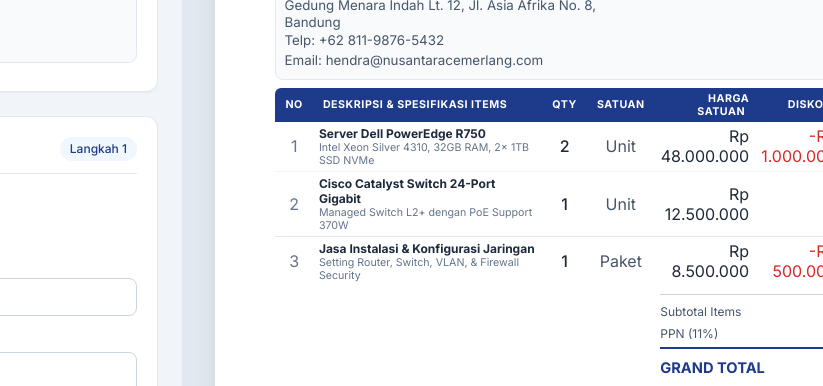
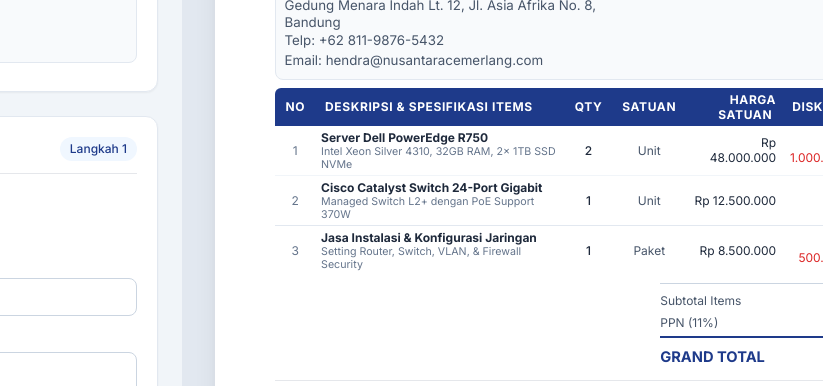
Before and after one commit to ali-electric/Penawaran-harga, a plain HTML site: page index.html in a window 1280 px wide. Shown: the part 386-772 px from the top of the page, 457-1280 px from the left. Drawn offline with nearby package versions, Linux system fonts and the light colour scheme.

Commit message:
Update table cell styles and font sizes

```diff
--- a/index.html
+++ b/index.html
@@ -838,16 +838,16 @@
                     const itemTotal = (item.qty * item.price) - item.discount;
                     tableRowsHtml += `
                         <tr class="border-b border-slate-100">
-                            <td class="py-1 px-1.5 text-center text-slate-500"><span contenteditable="true" class="focus:outline-none focus:bg-amber-50 rounded">${actualIdx}</span></td>
+                            <td class="py-1 px-1.5 text-center text-slate-500" style="font-size: ${tableFontPt}pt"><span contenteditable="true" class="focus:outline-none focus:bg-amber-50 rounded">${actualIdx}</span></td>
                             <td class="py-1 px-1.5">
                                 <strong contenteditable="true" class="text-slate-800 block focus:outline-none focus:bg-amber-50 rounded" style="font-size: ${tableFontPt}pt">${escapeHtml(item.name)}</strong>
                                 ${item.desc ? `<span contenteditable="true" class="text-slate-500 block whitespace-pre-line focus:outline-none focus:bg-amber-50 rounded" style="font-size: ${itemDescFontPt}pt">${escapeHtml(item.desc)}</span>` : ''}
                             </td>
-                            <td class="py-1 px-1.5 text-center font-medium"><span contenteditable="true" class="focus:outline-none focus:bg-amber-50 rounded">${item.qty}</span></td>
-                            <td class="py-1 px-1.5 text-center text-slate-600"><span contenteditable="true" class="focus:outline-none focus:bg-amber-50 rounded">${escapeHtml(item.unit)}</span></td>
-                            <td class="py-1 px-1.5 text-right"><span contenteditable="true" class="focus:outline-none focus:bg-amber-50 rounded">${formatCurrency(item.price, curr)}</span></td>
-                            <td class="py-1 px-1.5 text-right text-red-600"><span contenteditable="true" class="focus:outline-none focus:bg-amber-50 rounded">${item.discount > 0 ? '-' + formatCurrency(item.discount, curr) : '-'}</span></td>
-                            <td class="py-1 px-1.5 text-right font-bold text-slate-800"><span contenteditable="true" class="focus:outline-none focus:bg-amber-50 rounded">${formatCurrency(itemTotal, curr)}</span></td>
+                            <td class="py-1 px-1.5 text-center font-medium" style="font-size: ${tableFontPt}pt"><span contenteditable="true" class="focus:outline-none focus:bg-amber-50 rounded">${item.qty}</span></td>
+                            <td class="py-1 px-1.5 text-center text-slate-600" style="font-size: ${tableFontPt}pt"><span contenteditable="true" class="focus:outline-none focus:bg-amber-50 rounded">${escapeHtml(item.unit)}</span></td>
+                            <td class="py-1 px-1.5 text-right" style="font-size: ${tableFontPt}pt"><span contenteditable="true" class="focus:outline-none focus:bg-amber-50 rounded">${formatCurrency(item.price, curr)}</span></td>
+                            <td class="py-1 px-1.5 text-right text-red-600" style="font-size: ${tableFontPt}pt"><span contenteditable="true" class="focus:outline-none focus:bg-amber-50 rounded">${item.discount > 0 ? '-' + formatCurrency(item.discount, curr) : '-'}</span></td>
+                            <td class="py-1 px-1.5 text-right font-bold text-slate-800" style="font-size: ${tableFontPt}pt"><span contenteditable="true" class="focus:outline-none focus:bg-amber-50 rounded">${formatCurrency(itemTotal, curr)}</span></td>
                         </tr>
                     `;
                 });
@@ -962,7 +962,7 @@
                         <div class="mb-2 overflow-hidden" style="font-size: ${tableFontPt}pt">
                             <table class="w-full border-collapse">
                                 <thead>
-                                    <tr class="text-white uppercase tracking-wider transition-colors" style="background-color: ${theme.primaryHex}; font-size: ${Math.max(4, tableFontPt - 1)}pt">
+                                    <tr class="text-white uppercase tracking-wider transition-colors" style="background-color: ${theme.primaryHex}; font-size: ${tableFontPt}pt">
                                         <th class="py-1 px-1.5 text-center w-8 rounded-tl-md"><span contenteditable="true" class="focus:outline-none focus:bg-amber-500 rounded px-1">No</span></th>
                                         <th class="py-1 px-1.5 text-left"><span contenteditable="true" class="focus:outline-none focus:bg-amber-500 rounded px-1">Deskripsi & Spesifikasi Items</span></th>
                                         <th class="py-1 px-1.5 text-center w-10"><span contenteditable="true" class="focus:outline-none focus:bg-amber-500 rounded px-1">Qty</span></th>
```
